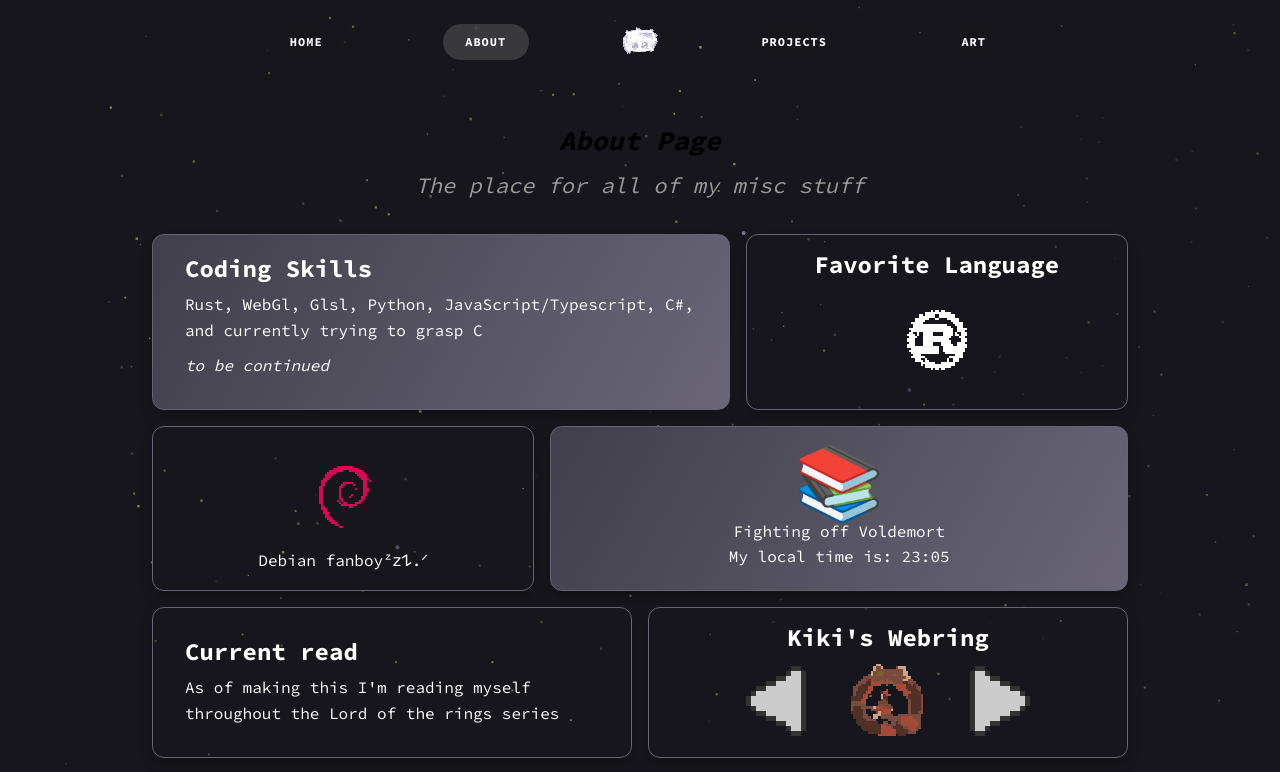
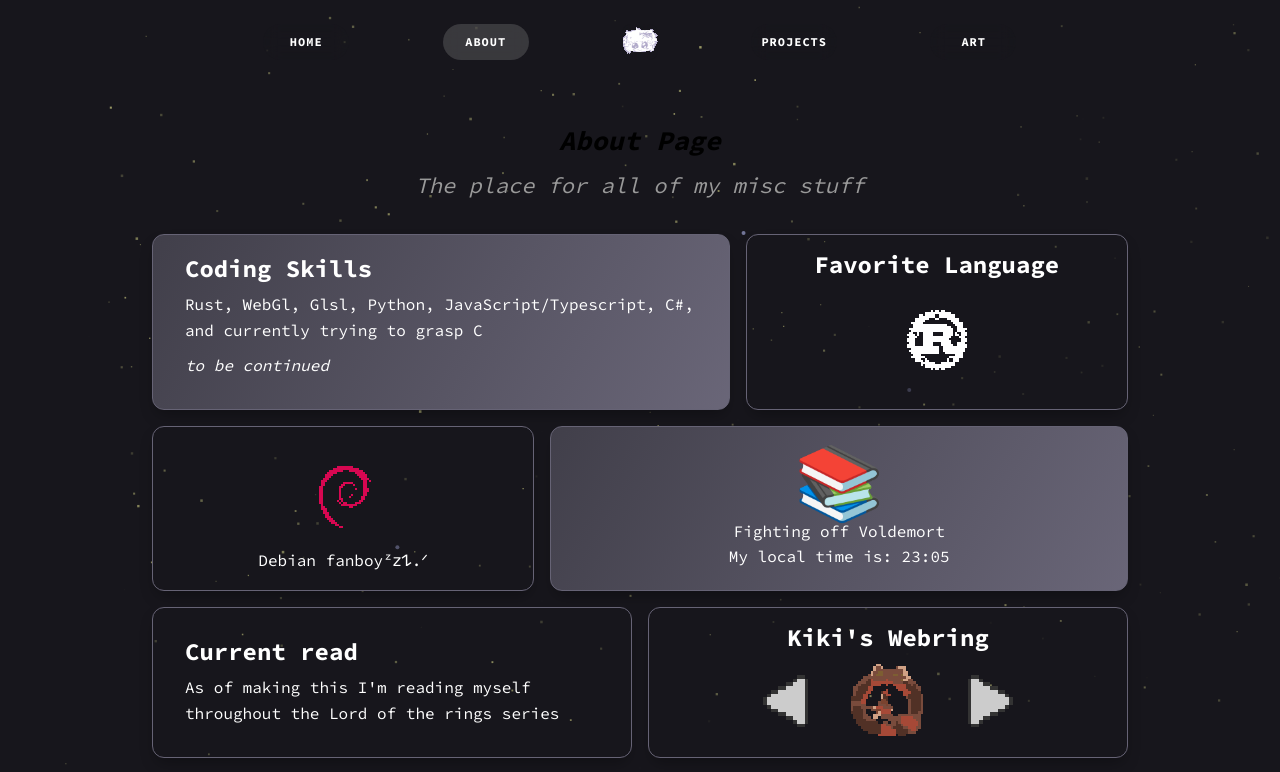
Before and after one commit to vhrollo/portfolio, a Next.js app: page /about in a window 1280 px wide. Shown: the top 772 px of the page. Built offline with nearby package versions, Linux system fonts and the light colour scheme.

Commit message:
Update globals.css

```diff
--- a/src/app/globals.css
+++ b/src/app/globals.css
@@ -827,6 +827,7 @@ body {
   /* transform: translateY(-50%); */
   transform: scaleX(-1);
   filter: invert(0.8);
+  width: 60px;
 }
 
 .webring-btn-mid {
@@ -836,6 +837,7 @@ body {
 .webring-btn-right {
   /* transform: translateY(-50%); */
   filter: invert(0.8);
+  width: 60px;
 }
 
 
```
